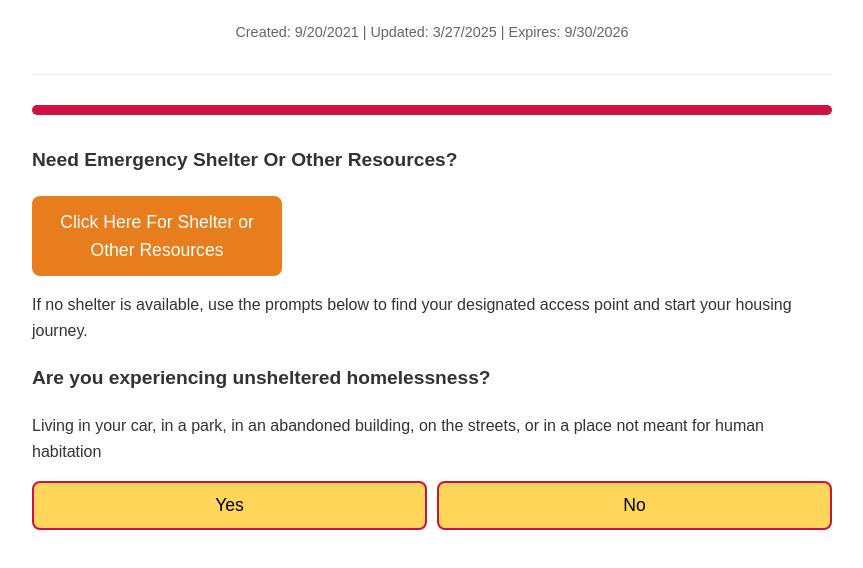
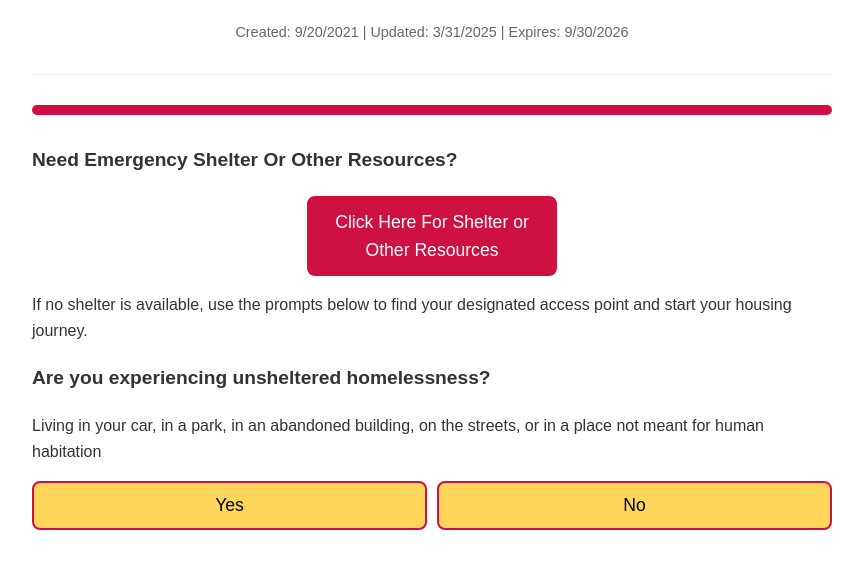
Before and after one commit to unityhmis/dap, a plain HTML site: page index.html in a window 1280 px wide. Shown: the part 132-700 px from the top of the page, without its empty margins (208-1071 px from the left). Drawn offline with Linux system fonts and the light colour scheme.

Commit message:
Update index.html

```diff
--- a/index.html
+++ b/index.html
@@ -163,6 +163,23 @@
             max-width: 200px;
         }
 
+        .guide-btn {
+            background-color: var(--primary-color);
+            color: white;
+            border: none;
+            border-radius: 8px;
+            padding: 12px 25px;
+            font-size: 1.1rem;
+            cursor: pointer;
+            margin-bottom: 15px;
+            margin: auto;
+            display: block;
+            text-decoration: none;
+            text-align: center;
+            width: 100%;
+            max-width: 200px;
+        }
+
         .navigation {
             display: flex;
             justify-content: space-between;
@@ -228,7 +245,7 @@
         <h1>Tampa/Hillsborough County <img class="logo" src="https://static.wixstatic.com/media/b1c521_381fbb1cc0f2472ba1d8ad599613584d~mv2.png/v1/fill/w_196,h_170,al_c,q_85,usm_0.66_1.00_0.01,enc_avif,quality_auto/THHI_NewLogo_Color_3_6.png" alt="Tampa Hillsborough Homeless Inititative" width="50" height="60"></h1>
         <h2>Designated Access Points</h2>
         <div class="date-info">
-            <p>Created: 9/20/2021 | Updated: 3/27/2025 | Expires: 9/30/2026</p>
+            <p>Created: 9/20/2021 | Updated: 3/31/2025 | Expires: 9/30/2026</p>
         </div>
     </header>
 
@@ -240,7 +257,7 @@
     <div>
         <p class="question">Need Emergency Shelter Or Other Resources?
         </p>
-        <a href="https://www.thhi.org/homelessresources/#guide" target="_blank" class="call-btn">Click Here For Shelter or Other Resources</a>
+        <a href="https://www.thhi.org/homelessresources/#guide" target="_blank" class="guide-btn">Click Here For Shelter or Other Resources</a>
         <p>If no shelter is available, use the prompts below to find your designated access point and start your housing journey.</p>
     </div>
 
```
